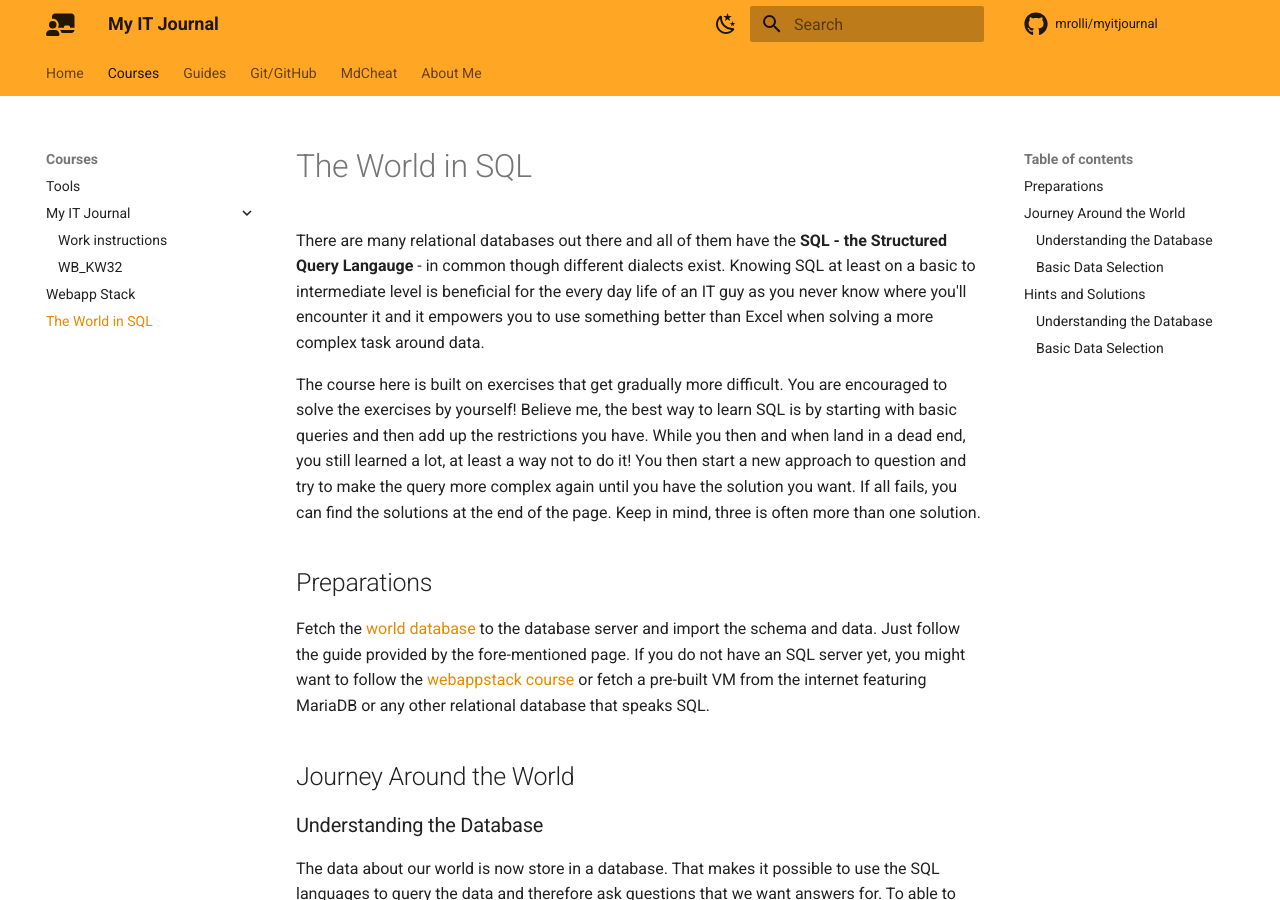
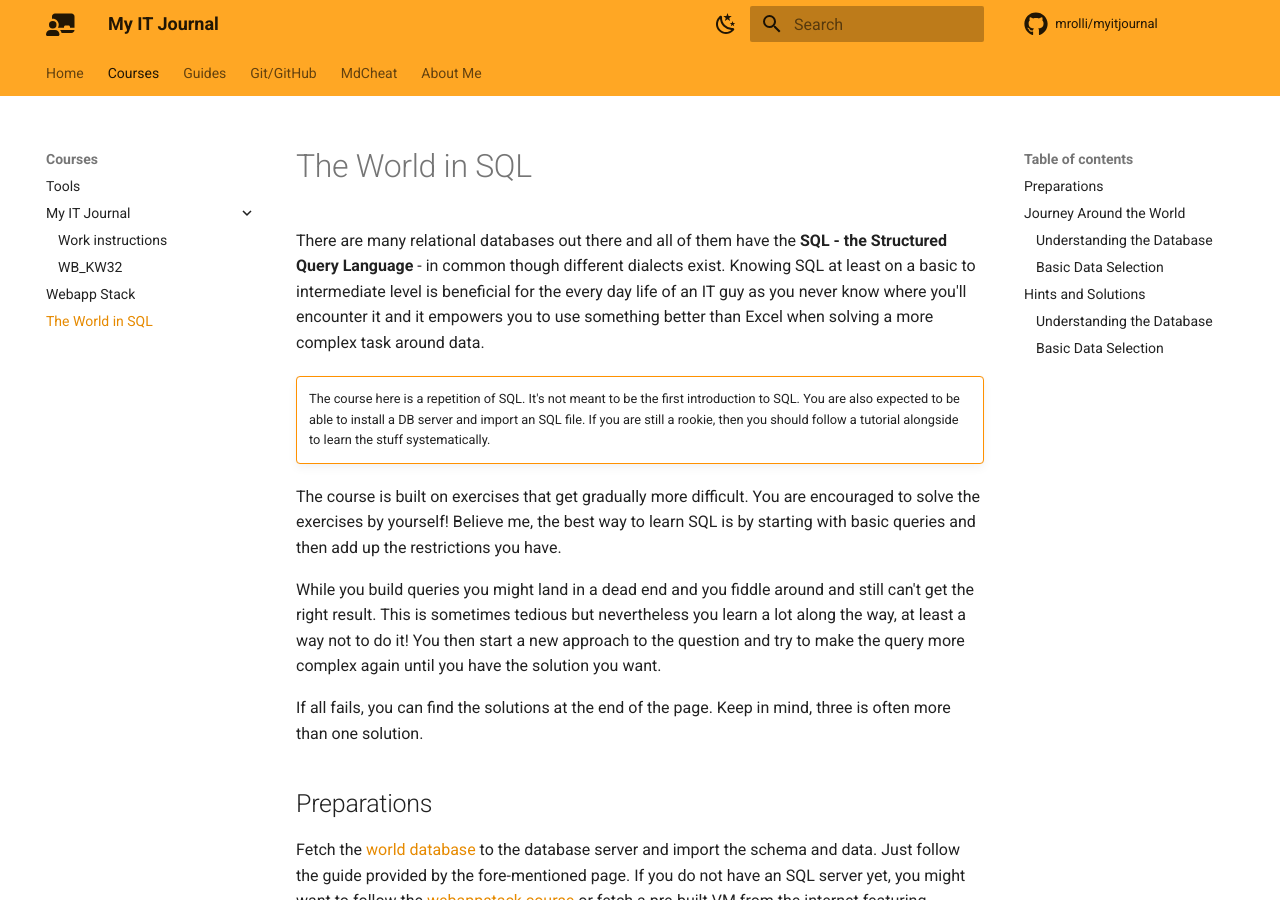
Before and after one commit to mrolli/myitjournal, an MkDocs documentation site: the page built from docs/courses/world_in_sql.md, in a window 1280 px wide and 900 px high. Built offline with MkDocs 1.6.1 and Material for MkDocs 9.7.7, drawn with Linux system fonts in a browser that asks for light colours; comment, search, counter and statistics services are not loaded.

Commit message:
Beautify intro to world of SQL

```diff
--- a/docs/courses/world_in_sql.md
+++ b/docs/courses/world_in_sql.md
@@ -1,18 +1,28 @@
 There are many relational databases out there and all of them have the **SQL - the
-Structured Query Langauge** - in common though different dialects exist. Knowing
+Structured Query Language** - in common though different dialects exist. Knowing
 SQL at least on a basic to intermediate level is beneficial for the every day
 life of an IT guy as you never know where you'll encounter it and it empowers
 you to use something better than Excel when solving a more complex task around
 data.
 
-The course here is built on exercises that get gradually more difficult. You are
+!!! warning ""
+    The course here is a repetition of SQL. It's not meant to be the
+    first introduction to SQL. You are also expected to be able to install a DB
+    server and import an SQL file. If you are still a rookie, then you should
+    follow a tutorial alongside to learn the stuff systematically.
+
+The course is built on exercises that get gradually more difficult. You are
 encouraged to solve the exercises by yourself! Believe me, the best way to learn
 SQL is by starting with basic queries and then add up the restrictions you have.
-While you then and when land in a dead end, you still learned a lot, at least a
-way not to do it! You then start a new approach to question and try to make the
-query more complex again until you have the solution you want. If all fails, you
-can find the solutions at the end of the page. Keep in mind, three is often more
-than one solution.
+
+While you build queries you might land in a dead end and you fiddle around and
+still can't get the right result. This is sometimes tedious but nevertheless you
+learn a lot along the way, at least a way not to do it! You then start a new
+approach to the question and try to make the query more complex again until you
+have the solution you want.
+
+If all fails, you can find the solutions at the end of the page. Keep in mind,
+three is often more than one solution.
 
 ## Preparations
 
```
